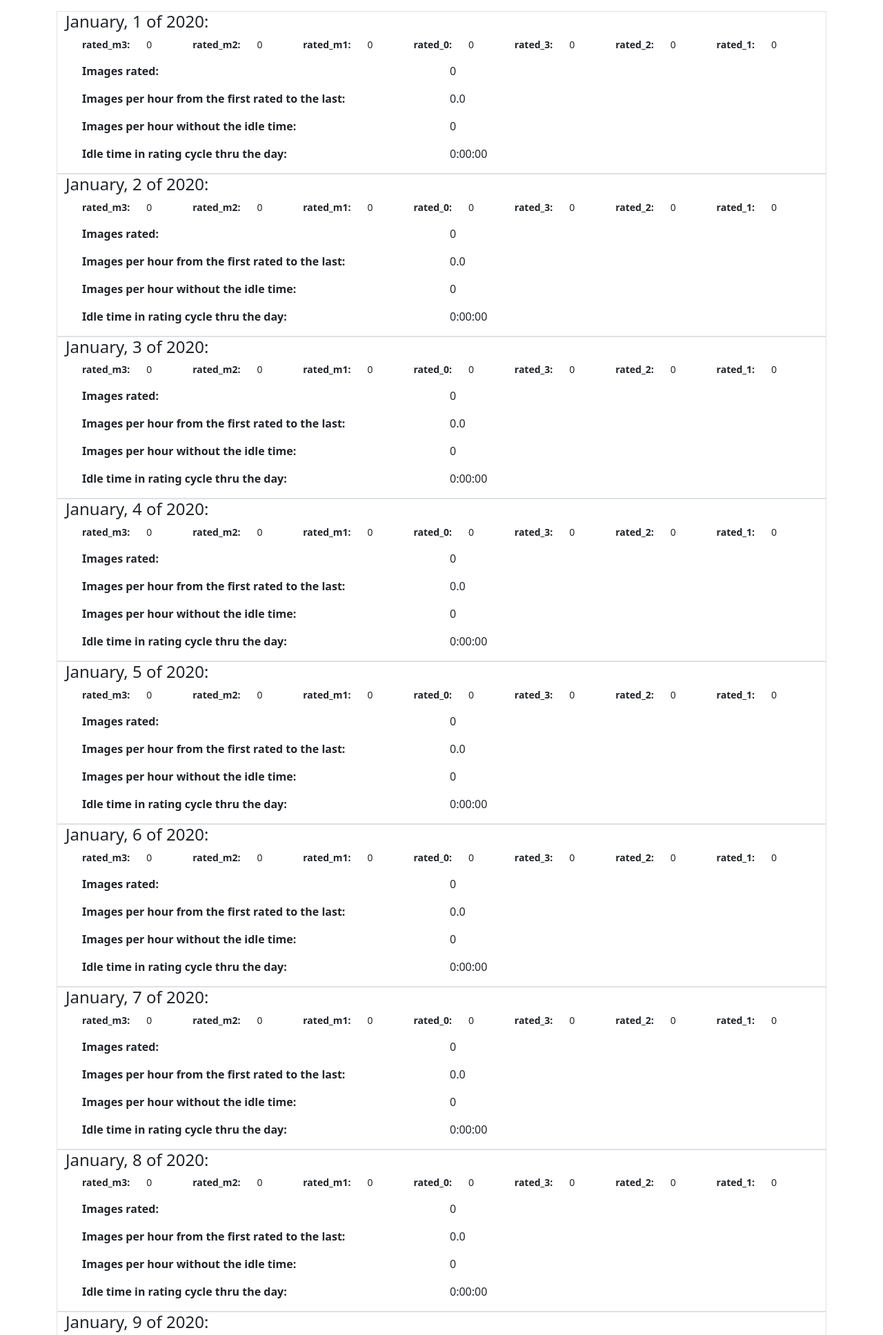
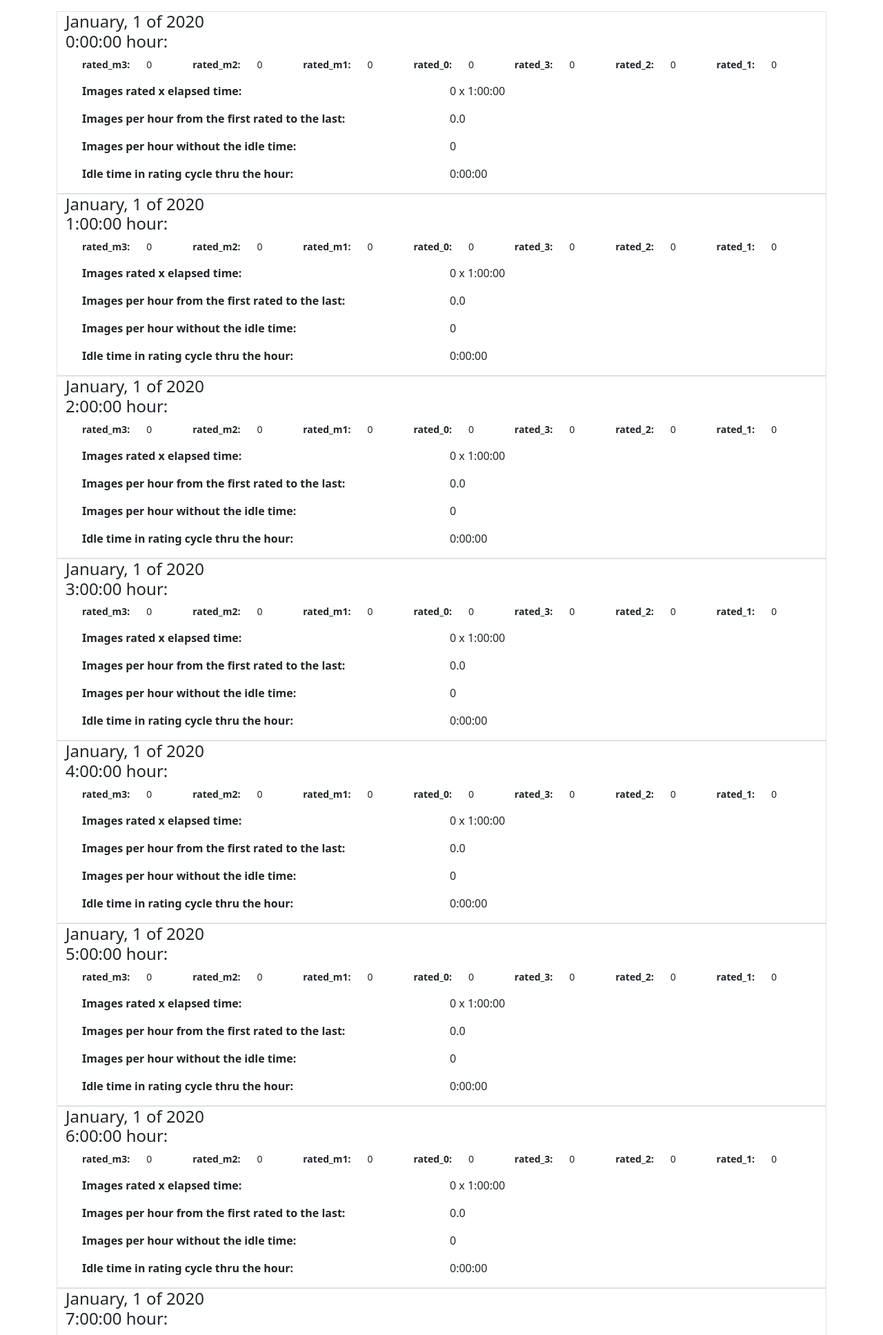
Before and after one commit to ingSamuelG/image-classifier, a Flask app: a page that uses app/templates/classifier/performance.html in a window 1280 px wide. Shown: the part 56-1992 px from the top of the page at 69% size. Run offline with Flask 2, Linux system fonts and the light colour scheme; a user stored in the database is signed in; tables that the repository leaves empty hold one stand-in row (values such as "Sample post"); some libraries are stand-ins or nearby versions.

Commit message:
fix performance page and add hourly page

```diff
--- a/app/classifier/views.py
+++ b/app/classifier/views.py
@@ -94,6 +94,7 @@
     yearly_stats ={}
     monthly_stats = {}
     daily_stats = {}
+    hourly_stats = {}
 
     if not year:
         oldest_rating= Image_label.query.filter(Image_label.user_id == int(id)).order_by(Image_label.created_at.asc()).first()
@@ -156,7 +157,7 @@
         display_chart = True
         w_year = int(year)
 
-    if year and month:
+    if year and month and not day:
         datetime_object = datetime.strptime(month, "%B")
         month_num = datetime_object.month
         daysInMonth= calendar.monthrange(int(year), month_num)[1]
@@ -224,6 +225,82 @@
         # start_date = datetime(int(year) , r, 1)
         w_year = int(year)
         w_month = month
+
+    if year and month and day:
+        for hour in range(0, 24):
+            datetime_object = datetime.strptime(month, "%B")
+            month_num = datetime_object.month
+            # daysInMonth= calendar.monthrange(int(year), month_num)[1]
+
+            start_date = datetime(int(year) , month_num, int(day), hour)
+
+            if hour < 23:
+                end_date = datetime(int(year) , month_num, int(day), hour+1)
+            else:
+                start_date = datetime(int(year) , month_num, int(day), 23)
+                end_date = datetime(int(year) , month_num, int(day)+1, 0)
+
+
+            query = Image_label.query.filter(and_(and_(Image_label.created_at >= start_date,Image_label.created_at < end_date)),Image_label.user_id == int(id)).order_by(Image_label.created_at.asc()).all()
+
+            idle = timedelta(seconds=0)
+            hour_time= timedelta(hours=1)
+            i = 0
+            amount = len(query)
+            for rt in query:
+                if amount > i+1:
+                    next = query[i+1]
+                    dif = next.created_at - rt.created_at
+
+                    if i == 0 and dif != 0:
+                        idle = (dif - DEFUALT_TIME_TO_RATE)
+                    elif i > 0 and dif != 0:
+                        idle += (dif - DEFUALT_TIME_TO_RATE)
+                    else:
+                        idle +=  timedelta(seconds=0)
+                    i+=1
+                else:
+                    # if not isinstance(idle,int):
+                    #     idle =  timedelta(seconds=0)
+                    # else:
+                    #     id
+                    i+=1
+
+            describe_ratings = describe_rates(query)[1]
+            ratings = describe_rates(query)[0]
+
+            elapsed_time = hour_time - idle
+            if query:
+                first_date = query[0].created_at
+                last_date = end_date
+                dif = last_date - first_date
+                print("first_date :{} dif: {}".format(first_date,dif.total_seconds()))
+                total_x_hour = (amount / dif.total_seconds() ) * 3600
+                total_x_hour_w_idle = (amount / (dif.total_seconds() - idle.total_seconds())) * 3600
+
+                # amount = len(query)
+                # total_x_hour = (amount / 86400 ) * 3600
+            else:
+                total_x_hour = (amount / 3600 )
+                total_x_hour_w_idle = 0
+
+            describe_ratings = describe_rates(query)[1]
+            ratings = describe_rates(query)[0]
+
+            if ratings:
+                has_chart = True
+            else:
+                has_chart = False
+
+
+
+            hourly_stats[str(hour)]  = {"ratings": describe_ratings,"Images rated x elapsed time": "{} x {}".format(amount, elapsed_time),"Images per hour from the first rated to the last": total_x_hour ,"Images per hour without the idle time": total_x_hour_w_idle, "Idle time in rating cycle thru the hour": idle ,"data": ratings,"has_chart": has_chart}
+
+        w_year = int(year)
+        w_month = month
+        w_day = day
+        display_chart =  True
+        display_stats = hourly_stats
 
     return render_template('classifier/performance.html', display_stats = display_stats, display_chart = display_chart , w_year = w_year, w_month = w_month, w_day = w_day)
 
--- a/app/static/css/main.css
+++ b/app/static/css/main.css
@@ -64,9 +64,9 @@
 }
 
 .chart {
-  min-width: 1080px;
-  min-height: 400px;
-  visibility: hidden;
+  align-content: center;
+  display: flex;
+  justify-content: center;
 }
 
 .hide {
--- a/app/templates/classifier/performance.html
+++ b/app/templates/classifier/performance.html
@@ -10,21 +10,40 @@
             <div class="container">
                 {% for key_date, values in display_stats.items() %}
                 <div class="row border">
-                    <div class="col-12">
+                    <div class="col-3">
                         {% if w_year and not w_month %}
                         <a class="a_non_text_decorator"
                             href="{{url_for('classifier.rate_performance', id='1', year=w_year, month=key_date)}}">
                             <h4>{{w_year}} {{key_date}}:</h4>
                         </a>
-                        {%elif w_month and w_year %}
+                        {%elif w_month and w_year and not w_day %}
+                        <a class="a_non_text_decorator"
+                            href="{{url_for('classifier.rate_performance', id='1', year=w_year, month=w_month, day=key_date )}}">
                             <h4>{{w_month}}, {{key_date}} of {{w_year}}:</h4>
+                        </a>
+                        {%elif w_month and w_year and w_day%}
+                        <h4>{{w_month}}, {{w_day}} of {{w_year}} {{key_date}}:00:00 hour:</h4>
                         {% else %}
                         <a class="a_non_text_decorator"
-                            href="{{url_for('classifier.rate_performance', id='1', year=key_date)}}">
+                            href="{{url_for('classifier.rate_performance', id='1', year=key_date )}}">
                             <h4>{{key_date}}</h4>
                         </a>
                         {%endif%}
                     </div>
+                    {% if values.get('has_chart') %}
+                    {% if display_chart %}
+                    <div class="col-8">
+                        <button id="btn_{{key_date}}" type="button" class="btn btn-primary btn-sm"
+                            data-bs-toggle="modal" data-bs-target="#Modal_{{key_date}}">Show
+                            Chart</button>
+                    </div>
+                    {% else %}
+                    <div class="col-8"></div>
+                    {%endif%}
+                    {% else %}
+                    <div class="col-8"></div>
+                    {%endif%}
+
                     <div class="col">
                         <div class="container">
 
@@ -42,28 +61,32 @@
                                 {% elif key == 'data' %}
                                 {% if values.get('has_chart') %}
                                 {% if display_chart %}
-                                <div class="col">
-                                    <div class="container d-flex justify-content-center align-items-center">
-                                        <div class="row">
-                                            <div class="col-6">
-                                                <button id="btn_{{key_date}}" type="button" class="btn btn-primary">Show
-                                                    Chart</button>
+                                <div class="modal fade" id="Modal_{{key_date}}" tabindex="-1"
+                                    aria-labelledby="Modal_{{key_date}}Label" aria-hidden="true">
+                                    <div class="modal-dialog modal-fullscreen">
+                                        <div class="modal-content">
+                                            <div class="modal-header">
+                                                <h5 class="modal-title" id="Modal_{{key_date}}Label">{{key_date}} chart
+                                                </h5>
+                                                <button type="button" class="btn-close" data-bs-dismiss="modal"
+                                                    aria-label="Close"></button>
                                             </div>
-                                            <div class="col">
+                                            <div class="modal-body">
                                                 <div id="LoadingImage_{{key_date}}" class="lds-ring">
                                                     <div></div>
                                                     <div></div>
                                                     <div></div>
                                                     <div></div>
                                                 </div>
+                                                <div id="timeline_{{key_date}}" class="chart"></div>
                                             </div>
-                                            <div class="col">
-                                                <div id="timeline_{{key_date}}" class="chart"></div>
+                                            <div class="modal-footer">
+                                                <button type="button" class="btn btn-secondary"
+                                                    data-bs-dismiss="modal">Close</button>
                                             </div>
                                         </div>
                                     </div>
                                 </div>
-
                                 {%endif%}
                                 {%endif%}
                                 {% elif key not in ['has_chart', 'daysInMonth', 'month_num'] %}
@@ -76,6 +99,7 @@
 
                                 {%endif%}
                             </div>
+
                             {% endfor %}
                         </div>
                     </div>
@@ -117,9 +141,9 @@
 
 {%if w_month %}
 <script type="text/javascript" defer>
-    var values = {{ r_values | tojson | safe }}
+    var values_{{ key_date }} = {{ r_values | tojson | safe }}
 
-    var timeline_{{ key_date }} = values.map(rt => {
+    var timeline_{{ key_date }} = values_{{ key_date }}.map(rt => {
         return ["Images", `image id:${rt.image_id} rating ${rt.rating_score}`, new Date(rt.created_at.year, rt.created_at.month - 1, rt.created_at.day, rt.created_at.hour, rt.created_at.minute, rt.created_at.seconds), new Date(rt.created_at.year, rt.created_at.month - 1, rt.created_at.day, rt.created_at.hour, rt.created_at.minute, rt.created_at.seconds)]
     })
 
@@ -144,6 +168,8 @@
             groupByRowLabel: false,
             showRowLabels: false
         },
+    width: '1000',
+        height: '500',
     };
 
     chart.draw(dataTable, options);
@@ -160,9 +186,9 @@
 
 
 <script type="text/javascript" defer>
-    var values = {{ r_values | tojson | safe }}
+    var values_{{ key_date }} = {{ r_values | tojson | safe }}
 
-    var test = values.map(rt => {
+    var timeline_{{ key_date }} = values_{{ key_date }}.map(rt => {
         return ["Images", `image id:${rt.image_id} rating ${rt.rating_score}`, new Date(rt.created_at.year, rt.created_at.month - 1, rt.created_at.day, rt.created_at.hour, rt.created_at.minute, rt.created_at.seconds), new Date(rt.created_at.year, rt.created_at.month - 1, rt.created_at.day, rt.created_at.hour, rt.created_at.minute, rt.created_at.seconds)]
     })
 
@@ -180,10 +206,10 @@
         dataTable.addColumn({ type: 'string', id: 'Name' });
         dataTable.addColumn({ type: 'date', id: 'Start' });
         dataTable.addColumn({ type: 'date', id: 'End' });
-        dataTable.addRows(test);
+        dataTable.addRows(timeline_{{ key_date }});
 
 
-        var month = test[0][2].getMonth()
+    var month = timeline_{{ key_date }}[0][2].getMonth()
     var options = {
         timeline: {
             groupByRowLabel: false,
@@ -192,7 +218,9 @@
         hAxis: {
             minValue: new Date({{ w_year }}, month, 1),
         maxValue: new Date({{ w_year }}, month, last_day)
-    }
+    },
+    width: '1000',
+        height: '500',
     };
 
     chart.draw(dataTable, options);
```
Also changed, not shown: app/templates/classifier/performance copy.html (+18 -0 lines). Lines whose indentation alone changed are shown as unchanged.
